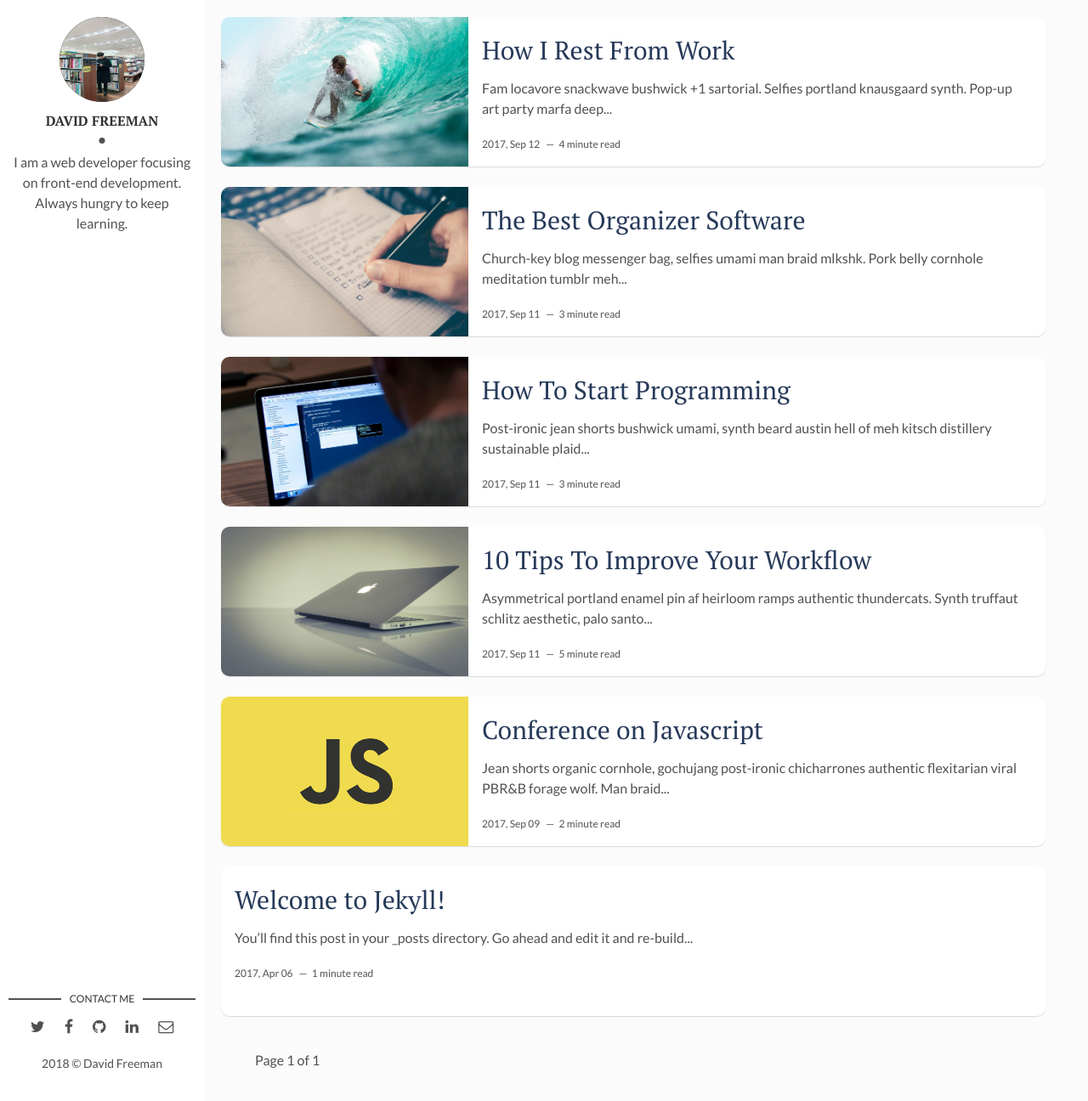
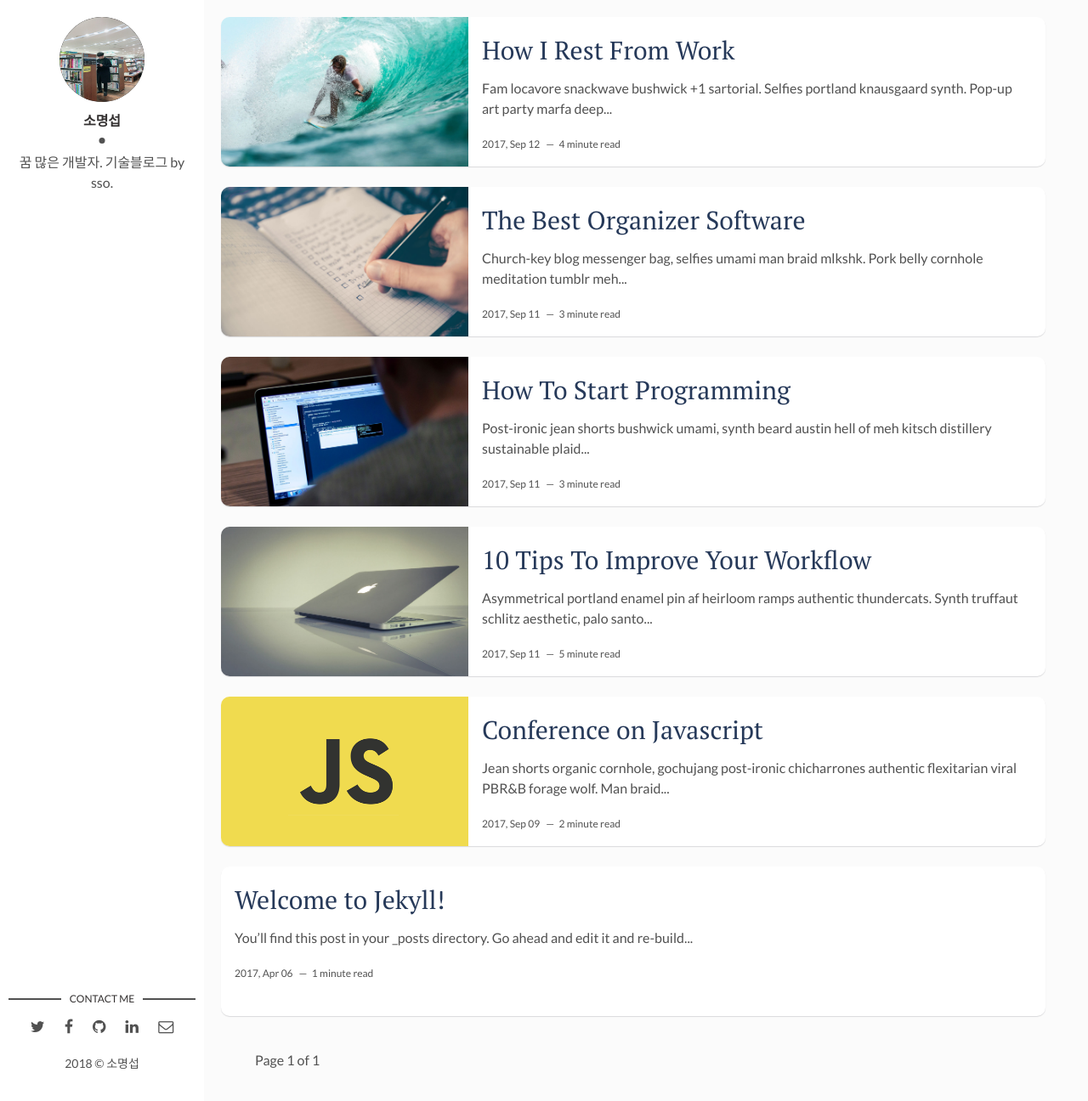
Before and after one commit to somyungsub/somyungsub.github.io, a Jekyll site: the page built from index.html, in a window 1280 px wide and 1296 px high. Shown: the whole window at 85% size. Built offline with Jekyll 4.4.1, drawn with Linux system fonts in a browser that asks for light colours; the list of posts is cut into pages by our own code.

Commit message:
Modified : 인삿말, 링크 수정

```diff
--- a/_config.yml
+++ b/_config.yml
@@ -9,14 +9,14 @@ url: "" # the base hostname & protocol for your site, e.g. http://example.com
 site-twitter: #if your site has a twitter account, enter it here
 
 # Author Settings
-author: David Freeman # add your name
-author-img: david-freeman.jpg # add your photo
-about-author: I am a web developer focusing on front-end development. Always hungry to keep learning. # add description
+author: 소명섭 # add your name
+author-img: myProfile.jpg # add your photo
+about-author: 꿈 많은 개발자. 기술블로그 by sso. # add description
 social-twitter: # add your Twitter handle
 social-facebook: # add your Facebook handle
-social-github: artemsheludko # add your Github handle
+social-github: somyungsub # add your Github handle
 social-linkedin: # add your Linkedin handle
-social-email: # add your Email address
+social-email: gkdldy5@gmail.com # add your Email address
 
 # Disqus
 discus-identifier: mr-brown # add your discus identifier
```
Also changed, not shown: assets/img/myProfile.jpg (renamed from assets/img/david-freeman.jpg).
